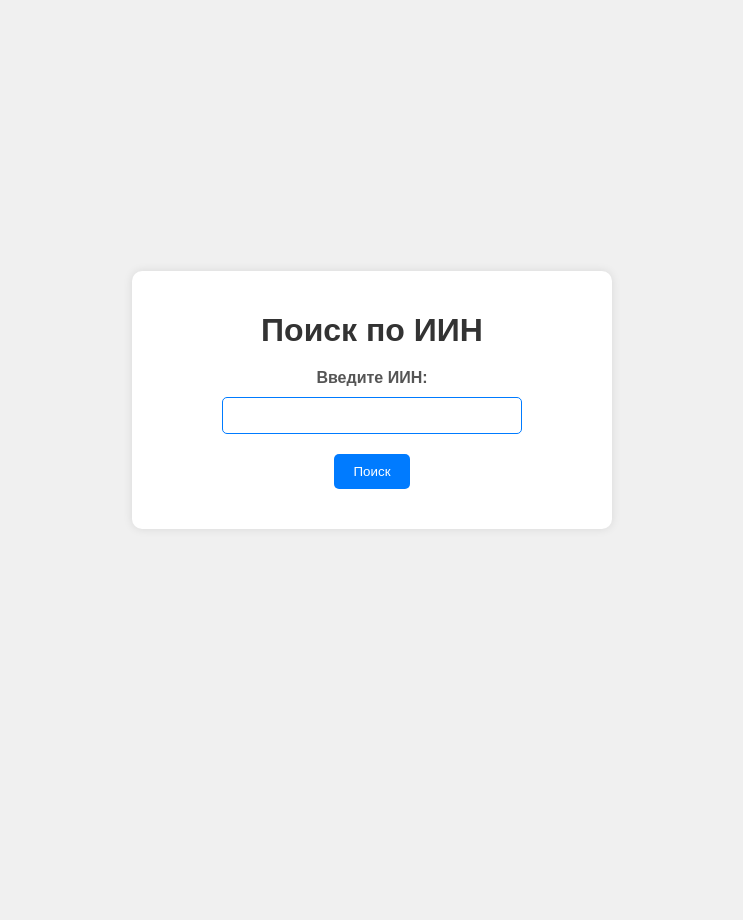
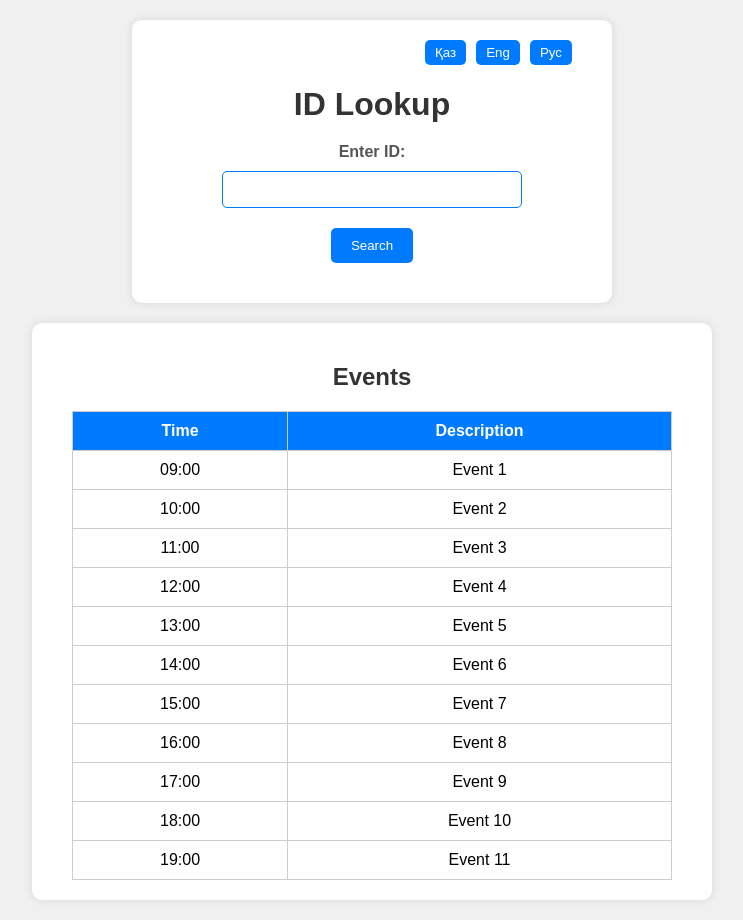
Before and after one commit to januzaj2018/UIN, a website: page index.html in a window 1280 px wide. Shown: the whole page, without its empty margins (268-1011 px from the left). Before the commit the page ends 800 px from the top, so only its background shows below. Drawn offline with Linux system fonts and the light colour scheme.

Commit message:
modified data

```diff
--- a/index.html
+++ b/index.html
@@ -3,22 +3,41 @@
 <head>
     <meta charset="UTF-8">
     <meta name="viewport" content="width=device-width, initial-scale=1.0">
-    <title>Поиск по ИИН</title>
+    <title>ID Lookup</title>
     <link rel="stylesheet" href="styles.css">
 </head>
 <body>
     <div class="container">
-        <h1>Поиск по ИИН</h1>
+        <div class="language-switcher">
+            <button onclick="switchLanguage('kz')">Қаз</button>
+            <button onclick="switchLanguage('en')">Eng</button>
+            <button onclick="switchLanguage('ru')">Рус</button>
+        </div>
+        <h1 data-lang="heading">ID Lookup</h1>
         <form id="lookup-form">
-            <label for="id">Введите ИИН:</label>
+            <label for="id" data-lang="label">Enter ID:</label>
             <input type="number" id="id" name="id" required autofocus>
-            <button type="submit">Поиск</button>
+            <button type="submit" data-lang="button">Search</button>
         </form>
         <div id="section"></div>
         <div id="place"></div>
+    </div>
 
+    <div class="events-section">
+        <h2 data-lang="eventsHeading">Events</h2>
+        <table id="events-table">
+            <thead>
+                <tr>
+                    <th data-lang="eventsTime">Time</th>
+                    <th data-lang="eventsDescription">Description</th>
+                </tr>
+            </thead>
+            <tbody id="events">
+                <!-- Sample events will be added here dynamically -->
+            </tbody>
+        </table>
     </div>
-    <script src="index.js"></script>
 
+    <script src="script.js"></script>
 </body>
 </html>
--- a/index.js
+++ /dev/null
@@ -1,42 +0,0 @@
-document.getElementById('lookup-form').addEventListener('submit', function (event) {
-    event.preventDefault();
-    const id = document.getElementById('id').value.trim();
-
-    fetch('data.csv')
-        .then(response => response.text())
-        .then(data => {
-            const rows = data.split('\n').slice(1); // skip header row
-            let section = 'ИИН не найден';
-            rows.forEach(row => {
-                const [csvId, csvSection] = row.split(',');
-                if (csvId.trim() === id) {
-                    section = csvSection.trim(); // Trim any extra spaces
-                }
-            });
-
-            console.log(typeof(section)); // For debugging purposes
-
-            document.getElementById('section').innerText = `Секция: ${section}`;
-
-            const sectionToPlace = {
-                "1": "Ball room",
-                "2": "Ball room",
-                "3": "1009/1",
-                "4": "2.003",
-                "5": "Ball room",
-                "6": "1010/1",
-                "7": "2.004/1",
-                "8": "Ball room",
-                "9": "2001",
-                "10": "2002/2",
-                "11": "Конференц зал Library"
-            };
-
-            // Check if the section is a valid key in the dictionary
-            const place = sectionToPlace[section] || "Unknown place";
-            document.getElementById('place').innerHTML = `Өтетін орны: ${place}`;
-        })
-        .catch(error => {
-            console.error('Error:', error);
-        });
-});
--- a/package.json
+++ b/package.json
@@ -1,7 +1,7 @@
 {
   "name": "untitled1",
   "version": "1.0.0",
-  "main": "index.js",
+  "main": "script.js",
   "scripts": {
     "test": "echo \"Error: no test specified\" && exit 1"
   },
--- /dev/null
+++ b/script.js
@@ -0,0 +1,107 @@
+document.getElementById('lookup-form').addEventListener('submit', function(event) {
+    event.preventDefault();
+    const id = document.getElementById('id').value.trim();
+
+    fetch('data.csv')
+        .then(response => response.text())
+        .then(data => {
+            const rows = data.split('\n').slice(1); // skip header row
+            let section = 'ID not found';
+            rows.forEach(row => {
+                const [csvId, csvSection] = row.split(',');
+                if (csvId.trim() === id) {
+                    section = csvSection.trim(); // Trim any extra spaces
+                }
+            });
+
+            document.getElementById('section').innerText = `Section: ${section}`;
+
+            const sectionToPlace = {
+                "1": "Ball room",
+                "2": "Ball room",
+                "3": "1009/1",
+                "4": "2.003",
+                "5": "Ball room",
+                "6": "1010/1",
+                "7": "2.004/1",
+                "8": "Ball room",
+                "9": "2001",
+                "10": "2002/2",
+                "11": "Conference hall Library"
+            };
+
+            // Check if the section is a valid key in the dictionary
+            const place = sectionToPlace[section] || "Unknown place";
+            document.getElementById('place').innerHTML = `Place: ${place}`;
+        })
+        .catch(error => {
+            console.error('Error:', error);
+        });
+});
+
+const events = [
+    { time: "09:00", description: "Event 1" },
+    { time: "10:00", description: "Event 2" },
+    { time: "11:00", description: "Event 3" },
+    { time: "12:00", description: "Event 4" },
+    { time: "13:00", description: "Event 5" },
+    { time: "14:00", description: "Event 6" },
+    { time: "15:00", description: "Event 7" },
+    { time: "16:00", description: "Event 8" },
+    { time: "17:00", description: "Event 9" },
+    { time: "18:00", description: "Event 10" },
+    { time: "19:00", description: "Event 11" }
+];
+
+function displayEvents() {
+    const eventsTable = document.getElementById('events');
+    events.forEach(event => {
+        const eventRow = document.createElement('tr');
+        eventRow.innerHTML = `<td>${event.time}</td><td>${event.description}</td>`;
+        eventsTable.appendChild(eventRow);
+    });
+}
+
+function switchLanguage(lang) {
+    const translations = {
+        kz: {
+            heading: 'ЖСН бойынша іздеу',
+            label: 'ЖСН енгізіңіз:',
+            button: 'Іздеу',
+            section: 'Бөлім:',
+            place: 'Орны:',
+            eventsHeading: 'Іс-шаралар',
+            eventsTime: 'Уақыты',
+            eventsDescription: 'Сипаттамасы'
+        },
+        en: {
+            heading: 'ID Lookup',
+            label: 'Enter ID:',
+            button: 'Search',
+            section: 'Section:',
+            place: 'Place:',
+            eventsHeading: 'Events',
+            eventsTime: 'Time',
+            eventsDescription: 'Description'
+        },
+        ru: {
+            heading: 'Поиск по ИИН',
+            label: 'Введите ИИН:',
+            button: 'Поиск',
+            section: 'Секция:',
+            place: 'Место:',
+            eventsHeading: 'Мероприятие',
+            eventsTime: 'Время',
+            eventsDescription: 'Описание'
+        }
+    };
+    document.querySelectorAll('[data-lang]').forEach(element => {
+        const key = element.getAttribute('data-lang');
+        if (translations[lang][key]) {
+            element.innerText = translations[lang][key];
+        }
+    });
+}
+
+displayEvents();
+switchLanguage('en'); // Default language
--- a/styles.css
+++ b/styles.css
@@ -4,9 +4,8 @@ body {
     margin: 0;
     padding: 0;
     display: flex;
-    justify-content: center;
+    flex-direction: column;
     align-items: center;
-    height: 100vh;
 }
 
 .container {
@@ -17,6 +16,28 @@ body {
     width: 100%;
     max-width: 400px;
     text-align: center;
+    margin: 20px 0;
+}
+
+.language-switcher {
+    display: flex;
+    justify-content: flex-end;
+    margin-bottom: 20px;
+}
+
+.language-switcher button {
+    margin-left: 10px;
+    padding: 5px 10px;
+    background-color: #007BFF;
+    border: none;
+    border-radius: 5px;
+    color: #fff;
+    cursor: pointer;
+    transition: background-color 0.3s ease;
+}
+
+.language-switcher button:hover {
+    background-color: #0056b3;
 }
 
 h1 {
@@ -47,12 +68,13 @@ input[type="number"] {
     transition: border-color 0.3s ease;
     -webkit-appearance: none;
 }
+
 input::-webkit-outer-spin-button,
 input::-webkit-inner-spin-button {
   -webkit-appearance: none;
   margin: 0;
+}
 
-}
 input[type="number"]:focus {
     border-color: #007BFF;
     outline: none;
@@ -73,26 +95,54 @@ button:hover {
     background-color: #0056b3;
 }
 
-#section {
+#section, #place {
     margin-top: 20px;
     font-size: 1.2em;
     color: #333;
 }
-#place {
-    margin-top: 20px;
-    font-size: 1.2em;
-    color: #333;
-}
-#id{
+
+#id {
     -webkit-appearance: none;
 }
+
+.events-section {
+    background-color: #fff;
+    padding: 20px 40px;
+    border-radius: 10px;
+    box-shadow: 0 0 10px rgba(0, 0, 0, 0.1);
+    width: 100%;
+    max-width: 600px;
+    text-align: center;
+    margin-bottom: 20px;
+}
+
+.events-section h2 {
+    color: #333;
+    margin-bottom: 20px;
+}
+
+table {
+    width: 100%;
+    border-collapse: collapse;
+}
+
+table th, table td {
+    padding: 10px;
+    border: 1px solid #ccc;
+}
+
+table th {
+    background-color: #007BFF;
+    color: #fff;
+}
+
 @media (max-width: 600px) {
-    .container {
+    .container, .events-section {
         padding: 20px;
         width: 90%;
     }
 
-    input[type="text"] {
+    input[type="number"] {
         width: 100%;
     }
 }
```
